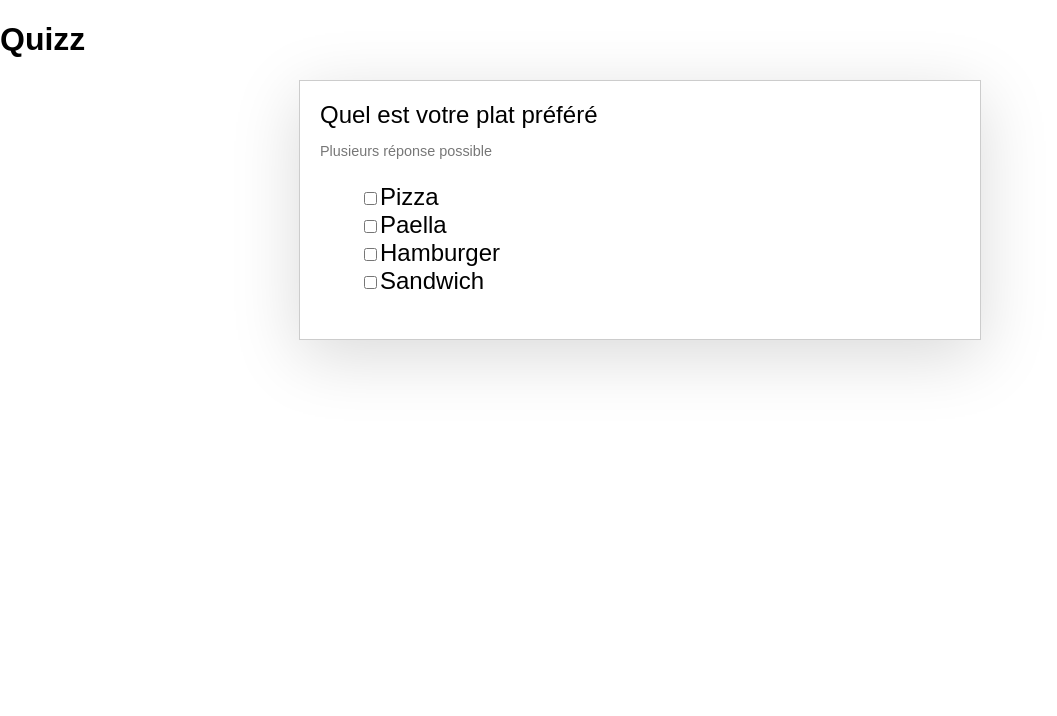
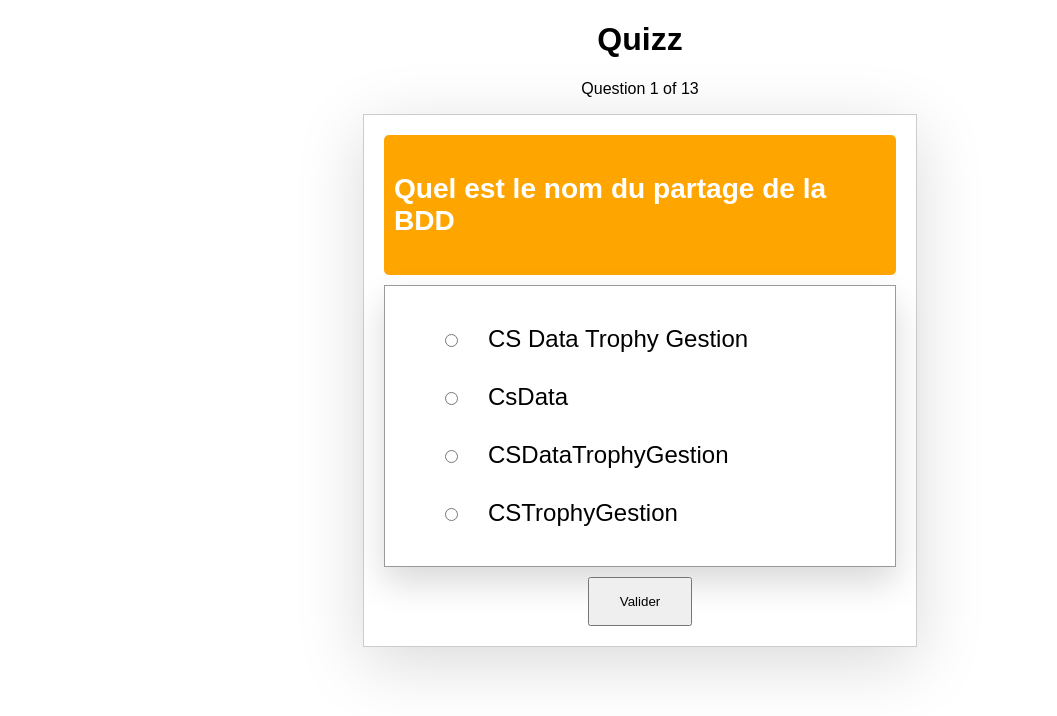
Before and after one commit to EricH77410/quizz, a React (Create React App) app: page / in a window 1280 px wide. Shown: the top 716 px of the page, without its empty margins (0-1057 px from the left). Built offline with nearby package versions, Linux system fonts and the light colour scheme.

Commit message:
add questions and style

```diff
--- a/public/index.html
+++ b/public/index.html
@@ -19,7 +19,7 @@
       work correctly both with client-side routing and a non-root public URL.
       Learn how to configure a non-root public URL by running `npm run build`.
     -->
-    <title>React App</title>
+    <title>TG Quizz</title>
   </head>
   <body>
     <noscript>
--- /dev/null
+++ b/src/assests/Questions.js
@@ -0,0 +1,225 @@
+export default [
+    {
+        content: 'Quel est le nom du partage de la BDD',
+        options: [
+          {
+            content: 'CS Data Trophy Gestion',
+            good: false
+          },
+          {
+            content: 'CsData',
+            good: false
+          },
+          {
+            content: 'CSDataTrophyGestion',
+            good: true
+          },
+          {
+            content: 'CSTrophyGestion',
+            good: false
+          }
+        ],
+        multi: false,
+        answer: null
+      },
+      {
+        content: "Combien de logiciel d'imagerie peut-on paramètrer",
+        options: [
+          {
+            content: '1',
+            good: false
+          },
+          {
+            content: '2',
+            good: true
+          },
+          {
+            content: '3',
+            good: false
+          },
+          {
+            content: '4',
+            good: false
+          }
+        ],
+        multi: false,
+        answer: null
+      },
+      {
+        content: "Puis-je installer différents sites à l’aide du même DVD ?",
+        options: [
+          {
+            content: 'Oui',
+            good: false
+          },
+          {
+            content: 'Non',
+            good: true
+          }
+        ],
+        multi: false,
+        answer: null
+      },
+      {
+        content: "Lors de l’installation d’une mise à jour majeure (DVD), est-il nécessaire d’insérer le DVD sur les postes « client » afin de procéder à l’installation",
+        options: [
+          {
+            content: 'Oui',
+            good: false
+          },
+          {
+            content: 'Non',
+            good: true
+          }
+        ],
+        multi: false,
+        answer: null
+      },
+      {
+        content: "Lors de l’installation d’une mise à jour online, les postes client seront-ils mis à jour automatiquement lors du lancement de TG ?",
+        options: [
+          {
+            content: 'Oui',
+            good: true
+          },
+          {
+            content: 'Non',
+            good: false
+          }
+        ],
+        multi: false,
+        answer: null
+      },
+      {
+        content: "Sous quelle forme la localisation de la base de données doit elle être paramétrée ?",
+        options: [
+          {
+            content: 'UNC',
+            good: true
+          },
+          {
+            content: 'Lecteur réseau',
+            good: false
+          },
+          {
+            content: 'UNC et Lecteur réseau',
+            good: false
+          }
+        ],
+        multi: false,
+        answer: null
+      },
+      {
+        content: "Lors de l’ajout d’un profil praticien dans le logiciel est-il nécessaire de réaliser une commande ?",
+        options: [
+          {
+            content: 'Oui',
+            good: false
+          },
+          {
+            content: 'Non',
+            good: true
+          }
+        ],
+        multi: false,
+        answer: null
+      },
+      {
+        content: "Lorsque le cabinet a besoin d’une connexion utilisateur supplémentaire est-il nécessaire de réaliser une commande au préalable ? ",
+        options: [
+          {
+            content: 'Oui',
+            good: true
+          },
+          {
+            content: 'Non',
+            good: false
+          }
+        ],
+        multi: false,
+        answer: null
+      },
+      {
+        content: "CS Trophy Gestion est il compatible avec d’autre logiciel d’imagerie que Carestream ?",
+        options: [
+          {
+            content: 'Oui',
+            good: true
+          },
+          {
+            content: 'Non',
+            good: false
+          }
+        ],
+        multi: false,
+        answer: null
+      },
+      {
+        content: "CS Trophy Gestion offre t il la possibilité d’envoyer des SMS pour rappeler les rdv aux patients ?",
+        options: [
+          {
+            content: 'Oui',
+            good: true
+          },
+          {
+            content: 'Non',
+            good: false
+          }
+        ],
+        multi: false,
+        answer: null
+      },
+      {
+        content: "Combien il y a-t-il de manière de saisir un acte ?",
+        options: [
+          {
+            content: '1',
+            good: false
+          },
+          {
+            content: '2',
+            good: false
+          },
+          {
+            content: '3',
+            good: false
+          },
+          {
+            content: '4',
+            good: true
+          }
+        ],
+        multi: false,
+        answer: null
+      },
+      {
+        content: "CS Trophy Gestion propose t il une assistance au codage CCAM ?",
+        options: [
+          {
+            content: 'Oui',
+            good: true
+          },
+          {
+            content: 'Non',
+            good: false
+          }
+        ],
+        multi: false,
+        answer: null
+      },
+      {
+        content: "Est-il nécessaire de réaliser des paramétrages afin que la télétransmission soit fonctionnelle ?",
+        options: [
+          {
+            content: 'Oui',
+            good: true
+          },
+          {
+            content: 'Non',
+            good: false
+          }
+        ],
+        multi: false,
+        answer: null
+      }
+]
--- a/src/components/Count/Count.css
+++ b/src/components/Count/Count.css
@@ -0,0 +1,3 @@
+.Count {
+    text-align: center;
+}
--- a/src/components/Input/Input.js
+++ b/src/components/Input/Input.js
@@ -4,9 +4,9 @@ const Input = (props) => {
     let element = null;
 
     if (props.multi) {
-        element = <input className="checkbox" type="checkbox" name={props.name}/>
+        element = <input className="multi" type="checkbox" name={props.name} onChange={props.change} id={props.text} />
     } else {
-        element = <input className="multi" type="radio" name={props.name}/>
+        element = <input className="single" type="radio" name={props.name} onChange={props.change} id={props.text} value={false}/>
     }
 
     return (
--- a/src/components/Question/AnswerOptions.css
+++ b/src/components/Question/AnswerOptions.css
@@ -1,7 +1,21 @@
 .Answer-Options {
-
+    list-style: none;
 }
 
-.Answer-Options ul {
-    list-style: none;
+.Answer-Item {
+    padding: 15px;
 }
+
+input {
+    margin-right: 30px;
+}
+
+.multi {
+    margin-right: 30px;
+}
+
+.Answer-Main {
+    border: 1px solid #999;
+    margin: 10px 0;
+    box-shadow: 0 1rem 2rem rgba(0,0,0, .15);
+}
--- a/src/components/Question/AnswerOptions.js
+++ b/src/components/Question/AnswerOptions.js
@@ -6,19 +6,20 @@ import Input from '../Input/Input'
 const AnswerOptions = (props) => {
     const renderOptions = props.options.map((opt) => {
         return (
-            <li key={opt.content}>
+            <li className="Answer-Item" key={opt.content}>
                 <Input type={props.multi}
                     className="Option-value"
                     name={props.content}
                     text={opt.content}
                     multi={props.multi}
+                    change={props.change}
                 />
             </li>
         )
     })
     return (
-        <div className="Answer-Options">
-            <ul>
+        <div className="Answer-Main">
+            <ul className="Answer-Options">
                 {renderOptions}
             </ul>
         </div>
--- a/src/components/Question/Question.css
+++ b/src/components/Question/Question.css
@@ -7,7 +7,22 @@
     font-size: 1.5rem;
 }
 
+.Question__title {
+    background-color: orange;
+    color: #fff;
+    padding: 10px;
+    border-radius: 5px;
+}
+
 .Multi-msg {
     font-size: 0.9rem;
-    color: #777;
+    font-style: italic;
 }
+
+.action {
+    text-align: center;
+}
+
+.btn-validate {
+    padding: 15px 30px;
+}
--- a/src/components/Question/Question.js
+++ b/src/components/Question/Question.js
@@ -7,10 +7,17 @@ const Question = (props) => {
     const msg = <p className="Multi-msg">Plusieurs réponse possible</p>
     return (
         <div className="Question">
-            {props.content}
-            {props.multi ? msg : null}
+            <div className="Question__title">
+                <h3>{props.content}</h3>
+                {props.multi ? msg : null}
+            </div>
+
             <div className="Options">
-                <AnswerOptions options={props.options} multi={props.multi} content={props.content}/>
+                <AnswerOptions options={props.options} multi={props.multi} content={props.content} change={props.onItemChanged}/>
+            </div>
+
+            <div className="action">
+                <button className="btn-validate" onClick={props.clicked}>Valider</button>
             </div>
         </div>
     )
--- /dev/null
+++ b/src/components/Results/Results.js
@@ -0,0 +1,20 @@
+import React from 'react';
+
+const Results = (props) => {
+    const success = <p className="success">Bravo vous avez réussi le test.</p>
+    const echec = <p className="echec">Vous n'avez pas réussi le test.</p>
+    let display = null
+    if (props.good >= props.total / 2){
+        display = success
+    } else {
+        display = echec
+    }
+    return (
+        <div className="Results">
+            <h3>Resultat : {props.good} bonnes réponses sur {props.total} quesitons</h3>
+            {display}
+        </div>
+    )
+}
+
+export default Results;
--- a/src/containers/App.css
+++ b/src/containers/App.css
@@ -0,0 +1,18 @@
+.container {
+    width: 80%;
+    margin: 0 auto;
+}
+
+.App {
+    text-align: center;
+}
+
+.success {
+    color: #9CCC65;
+    font-size: 2.5rem;
+}
+
+.echec {
+    font-size: 2.5rem;
+    color:#F44336;
+}
--- a/src/containers/App.js
+++ b/src/containers/App.js
@@ -1,45 +1,91 @@
 import React, { Component } from 'react';
 import './App.css';
+import Questions from '../assests/Questions';
 
 import Question from '../components/Question/Question';
+import Count from '../components/Count/Count';
+import Results from '../components/Results/Results';
 
 class App extends Component {
   state = {
-    questions:[
-      {
-        content: 'Quel est votre plat préféré',
-        options: [
-          {
-            content: 'Pizza',
-            good: false
-          },
-          {
-            content: 'Paella',
-            good: true
-          },
-          {
-            content: 'Hamburger',
-            good: false
-          },
-          {
-            content: 'Sandwich',
-            good: false
-          }
-        ],
-        multi: true
+    questions:Questions,
+    actual:0,
+    answers:[],
+    completed: false,
+    nbGoog:0
+  }
+
+  onSubmitAnswer = () => {
+    const answers = [...this.state.answers]
+    let questionAnswer = {};
+    questionAnswer.id = this.state.actual;
+    questionAnswer.answer = this.state.questions[this.state.actual].answer;
+    const newAnswer = answers.concat(questionAnswer);
+    this.setState({answers:newAnswer});
+
+    if (this.state.actual < this.state.questions.length-1) {
+      this.setState({actual: this.state.actual + 1})
+    } else {
+      this.setState({completed: true}, ()=>{
+        this.getResults()
+      })
+    }
+  }
+
+  onItemChanged = (it) => {
+    let answer = null
+    if (this.state.questions[this.state.actual].multi){
+      answer.push(it.target.id);
+    } else {
+      answer = it.target.id
+    }
+    const questions = [...this.state.questions];
+    questions[this.state.actual].answer = answer;
+    this.setState({questions});
+  }
+
+  getResults = () => {
+    let good = 0;
+    let good_answers = [];
+    for (let ans in this.state.questions){
+      for (let g in this.state.questions[ans].options){
+        if (this.state.questions[ans].options[g].good) {
+          good_answers.push(this.state.questions[ans].options[g].content)
+        }
       }
-    ]
+    }
+    console.log('Good : ',good_answers)
+    console.log('Answer : ', this.state.answers)
+    for (let i in this.state.answers){
+      if (this.state.answers[i].answer === good_answers[i]){
+        good++;
+      }
+    }
+    console.log(good)
+    this.setState({nbGoog: good})
   }
+
   render() {
+    let compo = (
+      <Question
+            content={this.state.questions[this.state.actual].content}
+            options={this.state.questions[this.state.actual].options}
+            multi={this.state.questions[this.state.actual].multi}
+            clicked={this.onSubmitAnswer}
+            onItemChanged={this.onItemChanged}
+          />
+    )
+
+    if (this.state.completed) {
+      compo = <Results good={this.state.nbGoog} total={this.state.questions.length} />
+    }
+
     return (
-      <div className="App">
-        <h1>Quizz</h1>
+      <div className="container">
+        <h1 className="App">Quizz</h1>
+        <Count count={this.state.actual+1} total={this.state.questions.length}/>
         <div className="Questions">
-          <Question
-            content={this.state.questions[0].content}
-            options={this.state.questions[0].options}
-            multi={this.state.questions[0].multi}
-          />
+          {compo}
         </div>
       </div>
     );
```
